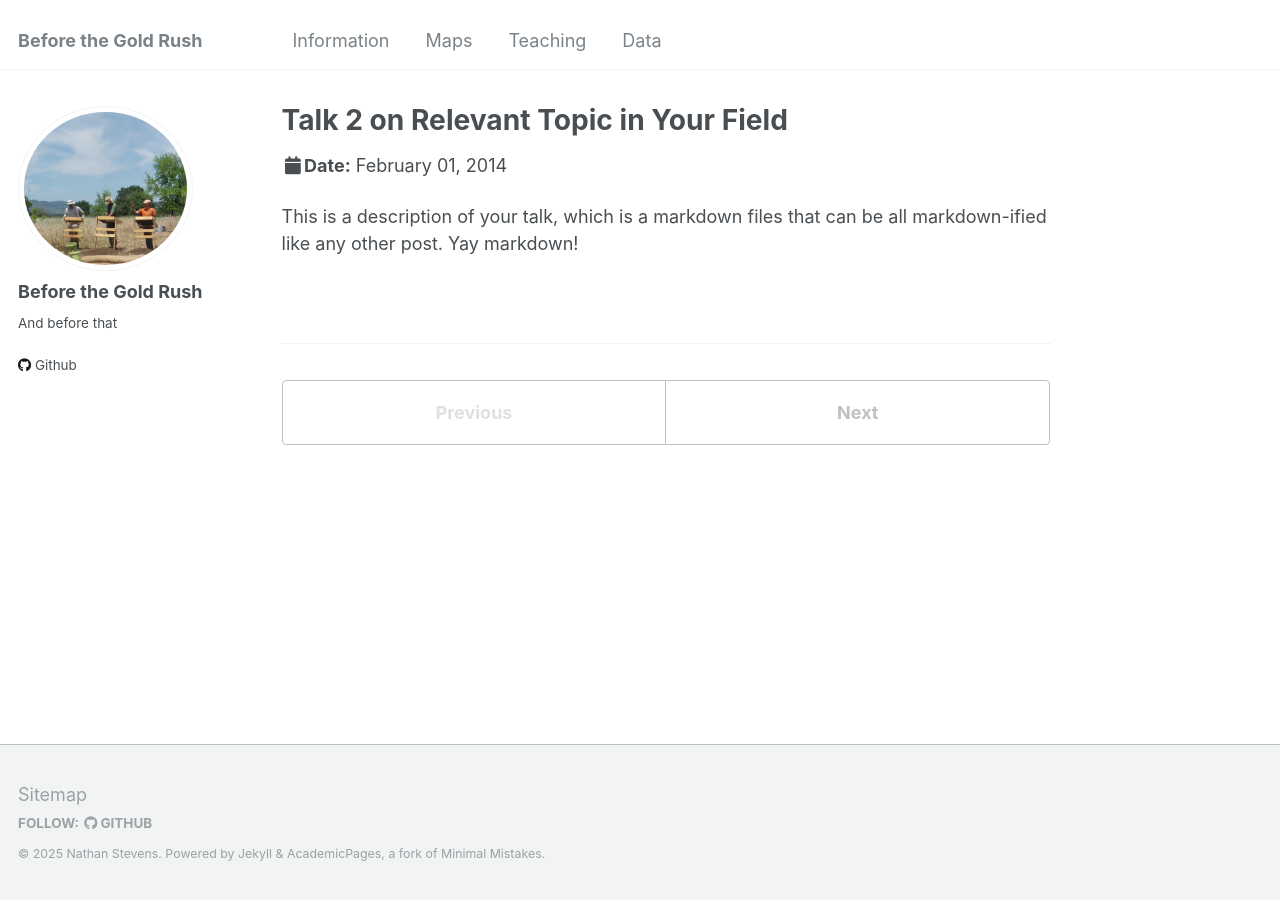
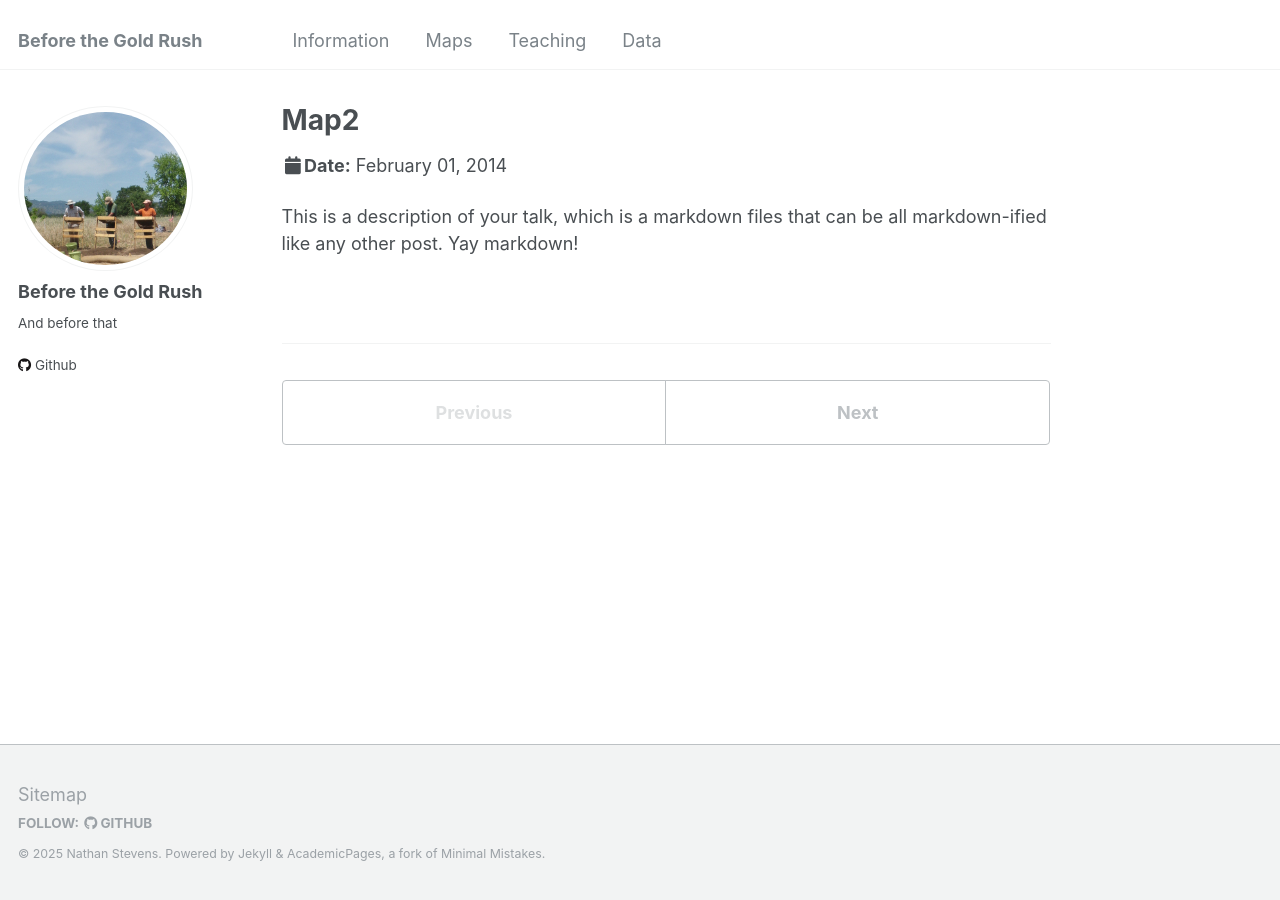
Before and after one commit to csus-arc/csus-arc.github.io, a Jekyll site: the page built from _talks/2014-02-01-talk-2.md, in a window 1280 px wide. Built offline with Jekyll 4.4.1, drawn with Linux system fonts in a browser that asks for light colours.

Commit message:
Update 2014-02-01-talk-2.md

```diff
--- a/_talks/2014-02-01-talk-2.md
+++ b/_talks/2014-02-01-talk-2.md
@@ -1,5 +1,5 @@
 ---
-title: "Talk 2 on Relevant Topic in Your Field"
+title: "Map2"
 collection: talks
 type: "Talk"
 permalink: /talks/2014-02-01-talk-2
```
